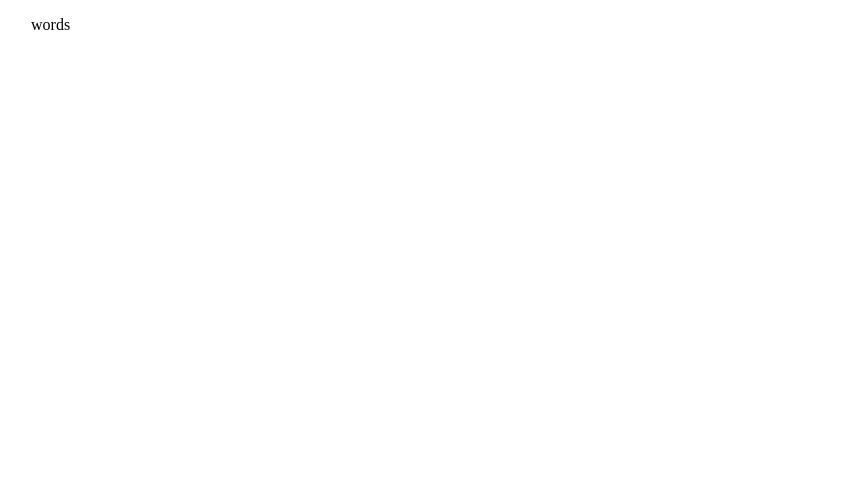
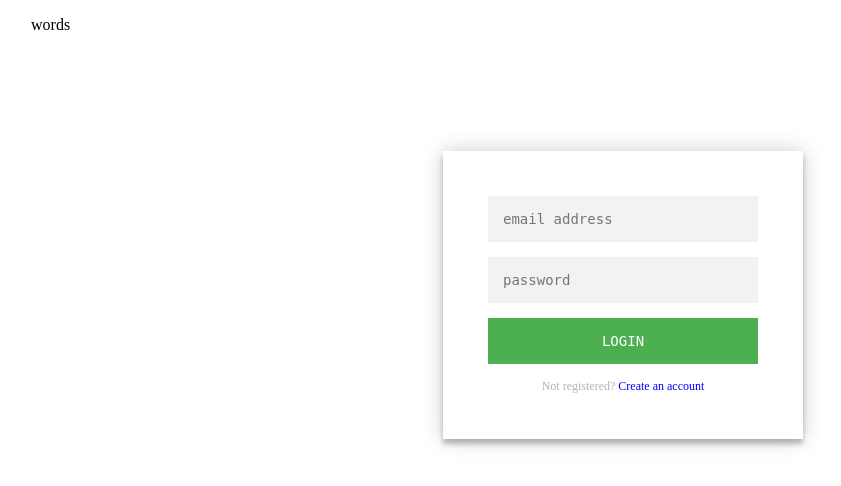
Before and after one commit to vertefra/Go-fiber-todo, a Vue app in the folder todo-vue-client/: page / in a window 1280 px wide. Shown: the top 486 px of the page, without its empty margins (17-858 px from the left). Built offline with nearby package versions, Linux system fonts and the light colour scheme.

Commit message:
Login page testing
Login accepts general input and console.logs it. Styles cleanup

```diff
--- a/todo-vue-client/src/App.vue
+++ b/todo-vue-client/src/App.vue
@@ -2,6 +2,7 @@
     <div>
         <section>
             <ul>words</ul>
+            <login-page></login-page>
         </section>
     </div>
 </template>
@@ -9,14 +10,10 @@
 <script>
 
 export default {
-  name: 'App',
-  components: {
 
-  }
 }
 </script>
 
 <style>
-#app {
-}
+
 </style>
--- a/todo-vue-client/src/components/LoginPage.vue
+++ b/todo-vue-client/src/components/LoginPage.vue
@@ -3,16 +3,9 @@
         <div class="login-page">
             <div class="form">
                 <!-- @submit.prevent is onClick event listener. Then .prevent prevents page reload. -->
-                <form @submit.prevent="submitForm" class="register-form">
-                    <!-- v-model is a two way input -->
-                    <input type="text" placeholder="email address"/>
-                    <input type="password" placeholder="password"/>
-                    <button>create</button>
-                    <p class="message">Already registered? <a href="#">Sign In</a></p>
-                </form>
-                <form class="login-form">
-                    <input type="text" placeholder="username"/>
-                    <input type="password" placeholder="password"/>
+                <form  @submit.prevent="submitForm">
+                    <input type="text" placeholder="email address" v-model="userEmail"/>
+                    <input type="password" placeholder="password" v-model="userPassword"/>
                     <button>login</button>
                     <!-- TODO LINK THIS TO SIGNUP VIA VUE WAY -->
                     <p class="message">Not registered? <a href="#">Create an account</a></p>
@@ -25,9 +18,18 @@
 <script>
 
 export default {
-    method: {
+    data() {
+        return {
+            userEmail: '',
+            userPassword: ''
+        }
+    },
+    methods: {
         submitForm() {
-
+            console.log("Email: " + this.userEmail),
+            this.userEmail = ""
+            console.log("Password: " + this.userPassword)
+            this.userPassword = ""
         }
     }
 }
@@ -51,7 +53,7 @@ export default {
   box-shadow: 0 0 20px 0 rgba(0, 0, 0, 0.2), 0 5px 5px 0 rgba(0, 0, 0, 0.24);
 }
 .form input {
-  font-family: "Roboto", sans-serif;
+  font-family: "monospace", sans-serif;
   outline: 0;
   background: #f2f2f2;
   width: 100%;
@@ -62,7 +64,7 @@ export default {
   font-size: 14px;
 }
 .form button {
-  font-family: "Roboto", sans-serif;
+  font-family: "monospace", sans-serif;
   text-transform: uppercase;
   outline: 0;
   background: #4CAF50;
@@ -71,8 +73,6 @@ export default {
   padding: 15px;
   color: #FFFFFF;
   font-size: 14px;
-  -webkit-transition: all 0.3 ease;
-  transition: all 0.3 ease;
   cursor: pointer;
 }
 .form button:hover,.form button:active,.form button:focus {
@@ -84,43 +84,14 @@ export default {
   font-size: 12px;
 }
 .form .message a {
-  color: #4CAF50;
+  color: blue;
   text-decoration: none;
 }
-.form .register-form {
-  display: none;
-}
-.container {
-  position: relative;
-  z-index: 1;
-  max-width: 300px;
-  margin: 0 auto;
-}
-.container:before, .container:after {
-  content: "";
-  display: block;
-  clear: both;
-}
-.container .info {
-  margin: 50px auto;
-  text-align: center;
-}
-.container .info h1 {
-  margin: 0 0 15px;
-  padding: 0;
-  font-size: 36px;
-  font-weight: 300;
-  color: #1a1a1a;
-}
-.container .info span {
-  color: #4d4d4d;
-  font-size: 12px;
-}
-.container .info span a {
-  color: #000000;
-  text-decoration: none;
-}
-.container .info span .fa {
-  color: #EF3B3A;
-}
+
+
+
+
+
+
+
 </style>
--- a/todo-vue-client/src/main.js
+++ b/todo-vue-client/src/main.js
@@ -1,9 +1,10 @@
 import { createApp } from 'vue'
 
 import App from './App.vue'
+import LoginPage from './components/LoginPage.vue'
 
 const app = createApp(App)
 
-app.component()
+app.component('login-page', LoginPage)
 
 app.mount('#app')
```
